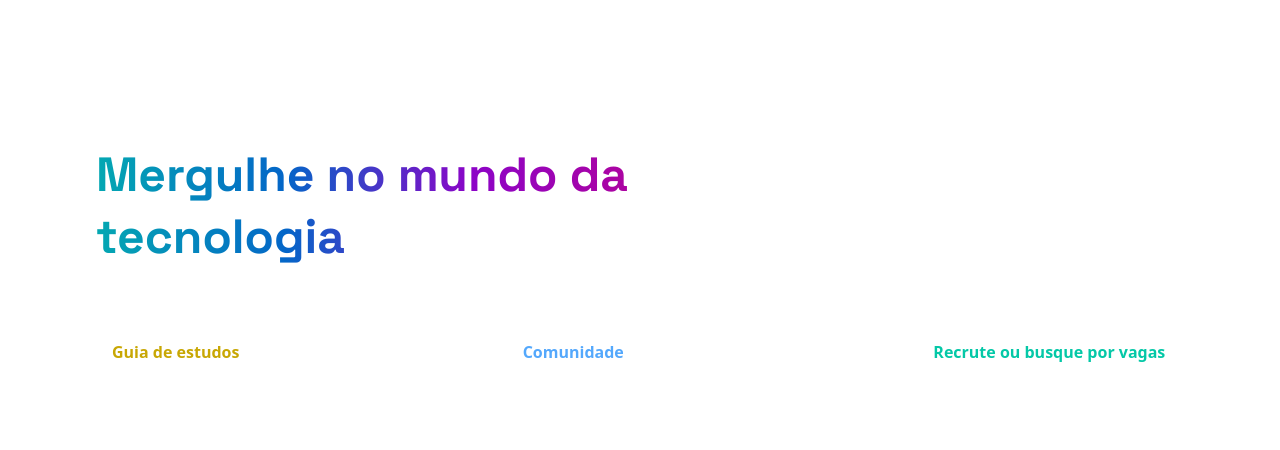
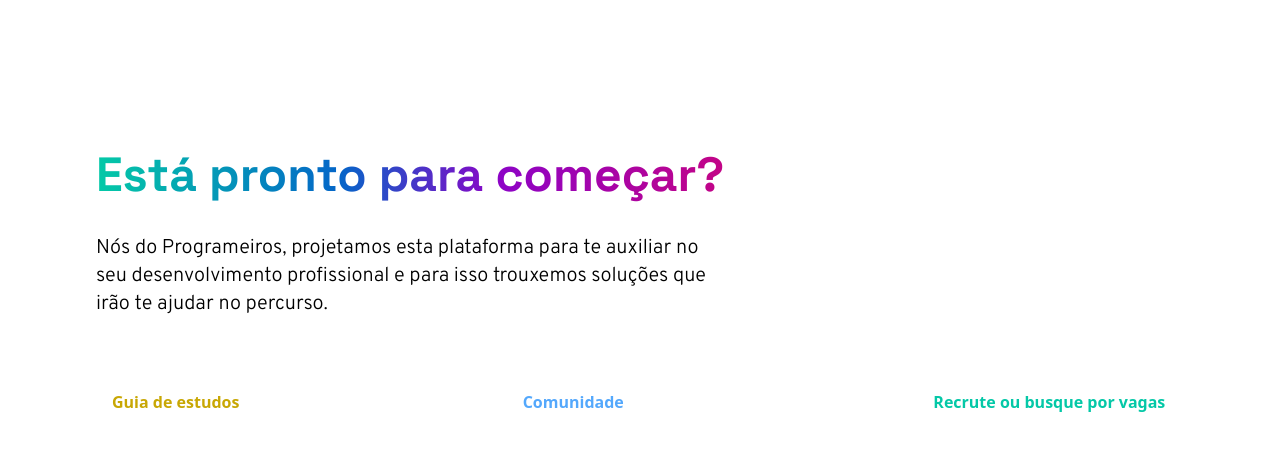
Before and after one commit to dansenpir/programeiros, a Next.js app: page /components/Home/BoxCard in a window 1280 px wide. Shown: the top 450 px of the page. Built offline with nearby package versions, Linux system fonts and the light colour scheme.

Commit message:
refactor: update BoxCard texts

```diff
--- a/src/pages/components/Home/BoxCard/index.tsx
+++ b/src/pages/components/Home/BoxCard/index.tsx
@@ -4,9 +4,17 @@ import Card from './Card';
 export default function BoxCard() {
   return (
     <section>
-      <h1 className={`${styles.textRainbow} font-grotesk font-bold text-2xl md:text-3xl lg:text-4xl xl:text-5xl px-10 xl:px-24 xl:leading-24 mt-36 w-4/5 md:w-3/5`}>
-        Mergulhe no mundo da tecnologia
-      </h1>
+      <div className='px-10 xl:px-24'>
+        <h1
+          className={`${styles.textRainbow} font-grotesk font-bold text-2xl md:text-3xl lg:text-4xl xl:text-5xl xl:leading-24 mt-36 w-4/5 md:w-3/5`}>
+          Está pronto para começar?
+        </h1>
+        <p className='font-overpass font-light text-xl mt-7 w-7/12'>
+          Nós do Programeiros, projetamos esta plataforma para te auxiliar no
+          seu desenvolvimento profissional e para isso trouxemos soluções que
+          irão te ajudar no percurso.
+        </p>
+      </div>
       <div className='flex flex-col md:flex-row justify-between mt-16 mx-10 md:mx-0'>
         <Card
           titleColor={'text-orange'}
```
